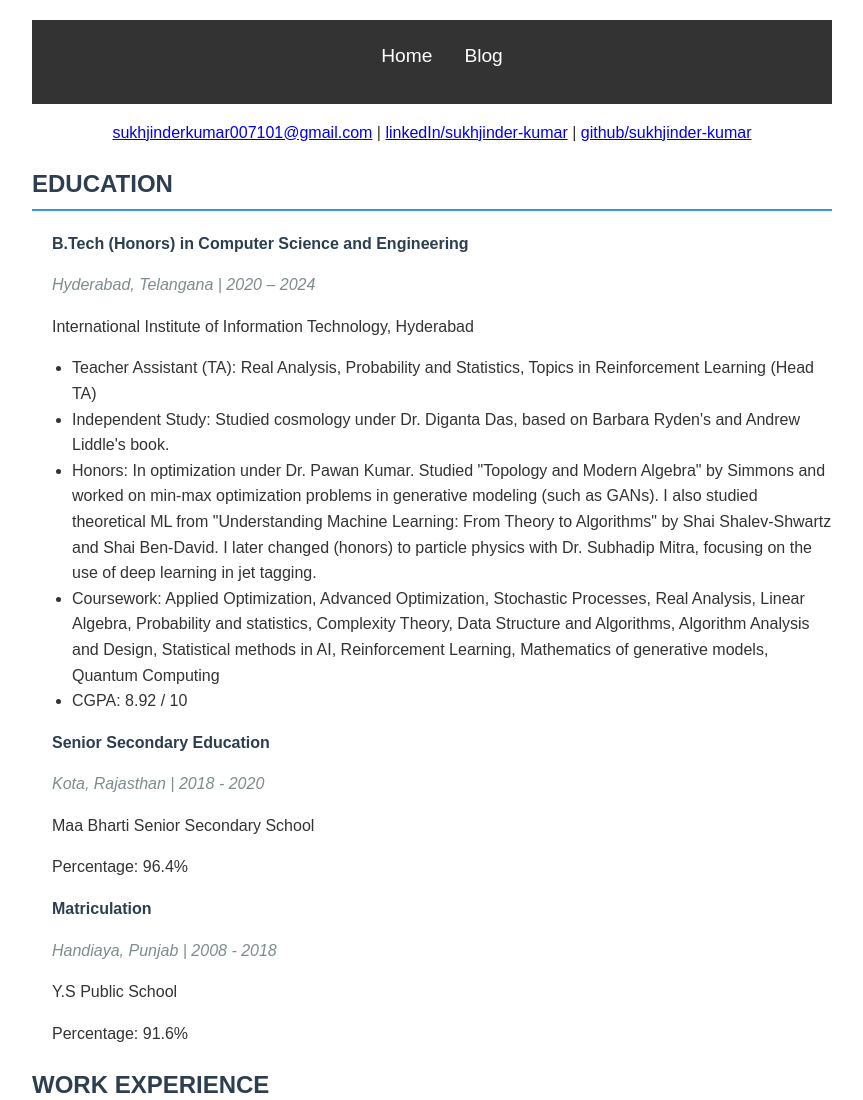
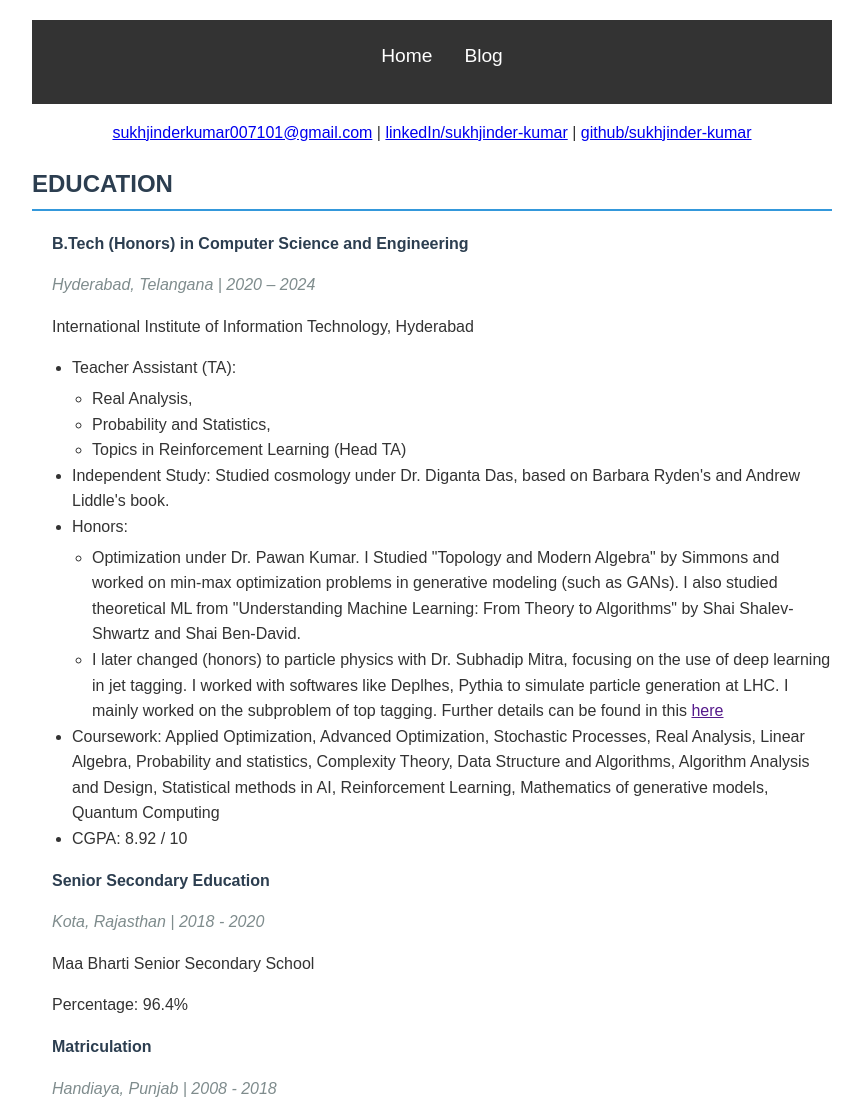
Before and after one commit to sukhjinder-kumar/sukhjinder-kumar.github.io, a plain HTML site: page index.html in a window 1280 px wide. Shown: the top 1100 px of the page, without its empty margins (208-1071 px from the left). Drawn offline with Linux system fonts and the light colour scheme.

Commit message:
modified the education

```diff
--- a/index.html
+++ b/index.html
@@ -27,9 +27,20 @@
             <p class="date-location">Hyderabad, Telangana | 2020 – 2024</p>
             <p>International Institute of Information Technology, Hyderabad</p>
             <ul>
-                <li>Teacher Assistant (TA): Real Analysis, Probability and Statistics, Topics in Reinforcement Learning (Head TA)</li>
+                <li>Teacher Assistant (TA):
+                    <ul>
+                        <li> Real Analysis, </li>
+                        <li> Probability and Statistics, </li>
+                        <li>Topics in Reinforcement Learning (Head TA) </li>
+                    </ul>
+                </li>
                 <li>Independent Study: Studied cosmology under Dr. Diganta Das, based on Barbara Ryden's and Andrew Liddle's book.</li>
-                <li>Honors: In optimization under Dr. Pawan Kumar. Studied "Topology and Modern Algebra" by Simmons and worked on min-max optimization problems in generative modeling (such as GANs). I also studied theoretical ML from "Understanding Machine Learning: From Theory to Algorithms" by Shai Shalev-Shwartz and Shai Ben-David. I later changed (honors) to particle physics with Dr. Subhadip Mitra, focusing on the use of deep learning in jet tagging.</li>
+                <li>Honors:
+                    <ul>
+                        <li>Optimization under Dr. Pawan Kumar. I Studied "Topology and Modern Algebra" by Simmons and worked on min-max optimization problems in generative modeling (such as GANs). I also studied theoretical ML from "Understanding Machine Learning: From Theory to Algorithms" by Shai Shalev-Shwartz and Shai Ben-David.</li>
+                        <li>I later changed (honors) to particle physics with Dr. Subhadip Mitra, focusing on the use of deep learning in jet tagging. I worked with softwares like Deplhes, Pythia to simulate particle generation at LHC. I mainly worked on the subproblem of top tagging. Further details can be found in this <a href="">here</a></li>
+                    </ul>
+                </li>
                 <li>Coursework: Applied Optimization, Advanced Optimization, Stochastic Processes, Real Analysis, Linear Algebra, Probability and statistics, Complexity Theory, Data Structure and Algorithms, Algorithm Analysis and Design, Statistical methods in AI, Reinforcement Learning, Mathematics of generative models, Quantum Computing</li>
                 <li>CGPA: 8.92 / 10</li>
             </ul>
```
Also changed, not shown: 1 other file.
